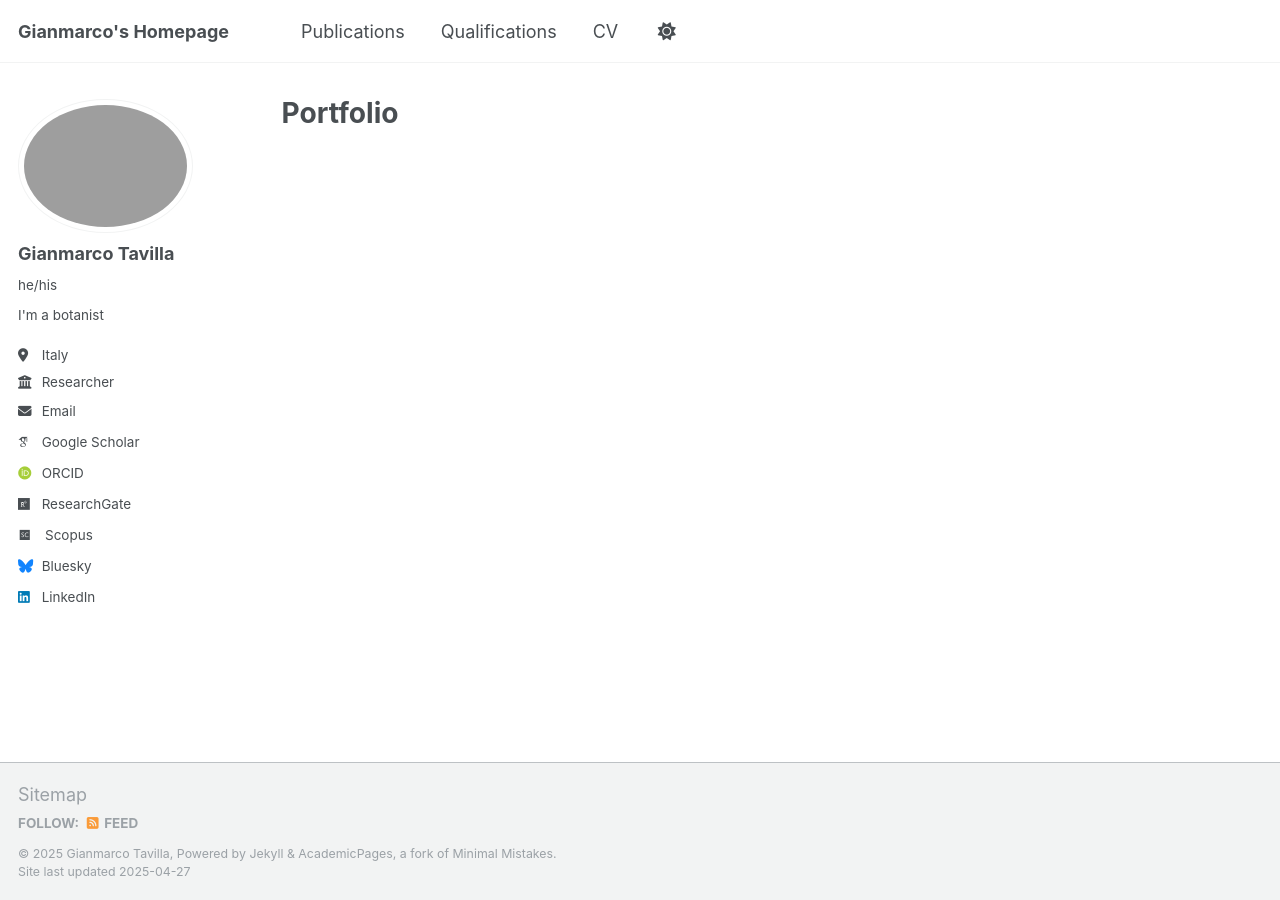
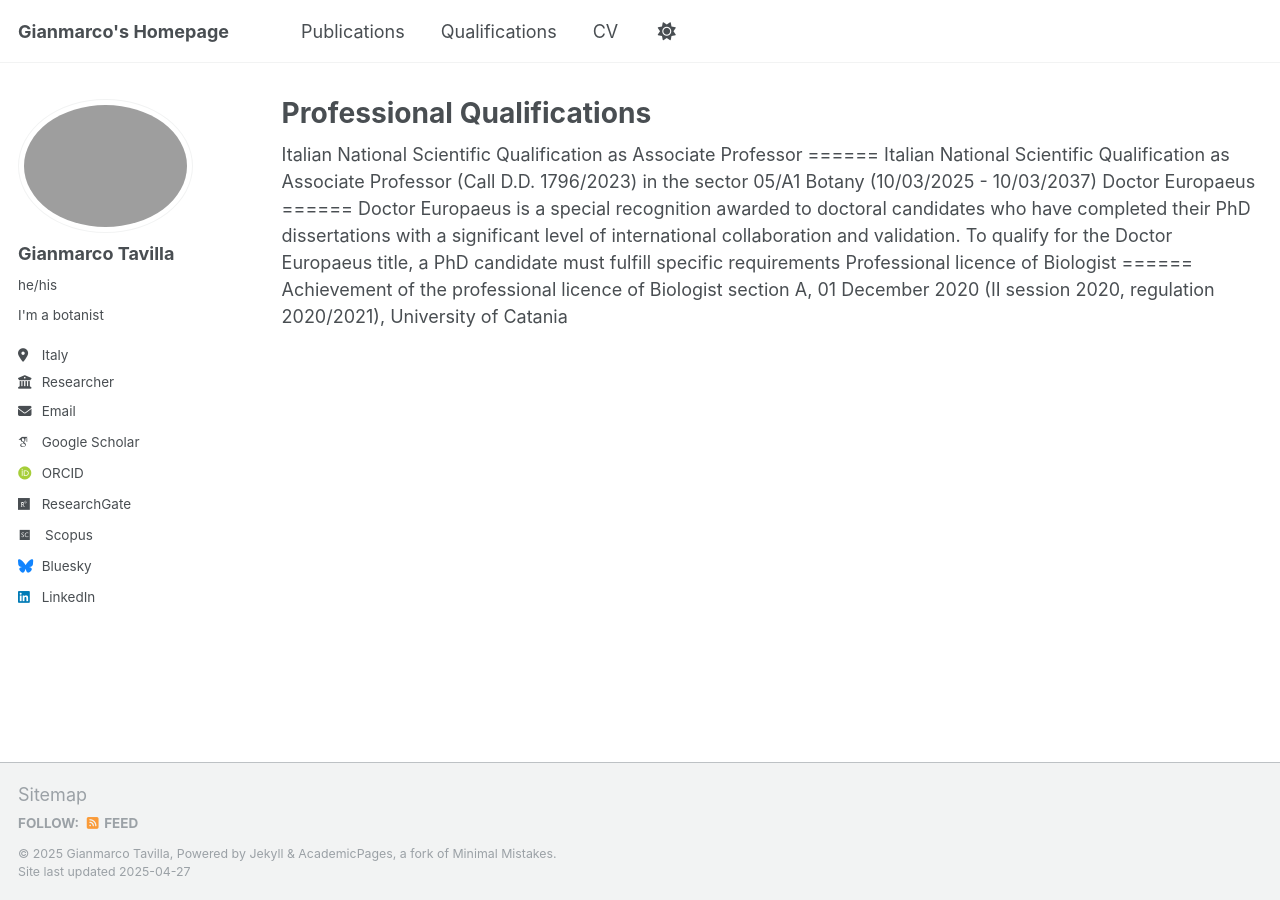
Before and after one commit to gianmarcotavilla/gianmarcotavilla.github.io, a Jekyll site: the page built from _pages/portfolio.html, in a window 1280 px wide. Built offline with Jekyll 4.4.1, drawn with Linux system fonts in a browser that asks for light colours; some web fonts are replaced.

Commit message:
Update portfolio.html

```diff
--- a/_pages/portfolio.html
+++ b/_pages/portfolio.html
@@ -1,12 +1,27 @@
 ---
 layout: archive
-title: "Portfolio"
+title: "Professional Qualifications"
 permalink: /portfolio/
 author_profile: true
 ---
 
 {% include base_path %}
 
+Italian National Scientific Qualification as Associate Professor
+======
+Italian National Scientific Qualification as Associate Professor (Call D.D. 1796/2023) in the
+sector 05/A1 Botany (10/03/2025 - 10/03/2037)
+
+Doctor Europaeus
+======
+Doctor Europaeus is a special recognition awarded to doctoral candidates who have completed their PhD dissertations with a significant level of international collaboration and validation.
+To qualify for the Doctor Europaeus title, a PhD candidate must fulfill specific requirements
+
+Professional licence of Biologist
+======
+Achievement of the professional licence of Biologist section A, 01 December 2020 (II session
+2020, regulation 2020/2021), University of Catania
+
 
 {% for post in site.portfolio %}
   {% include archive-single.html %}
```
